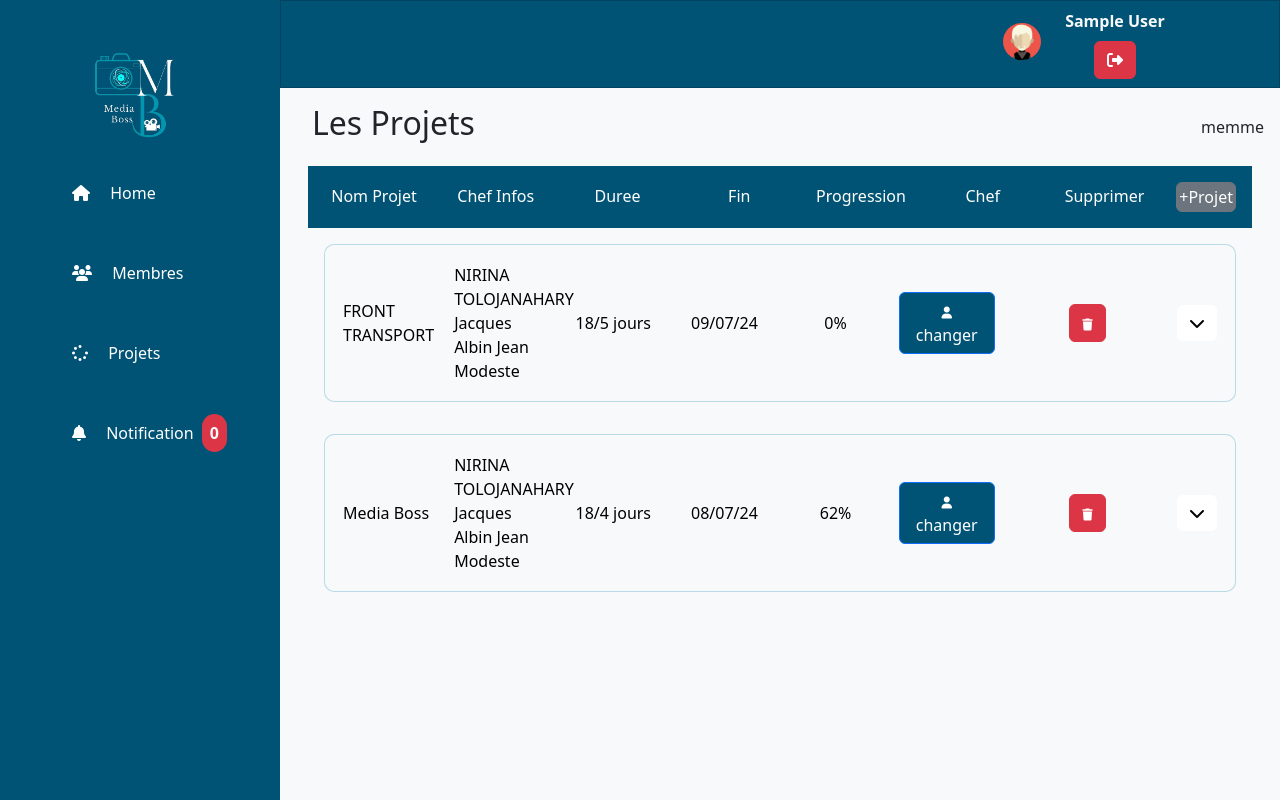
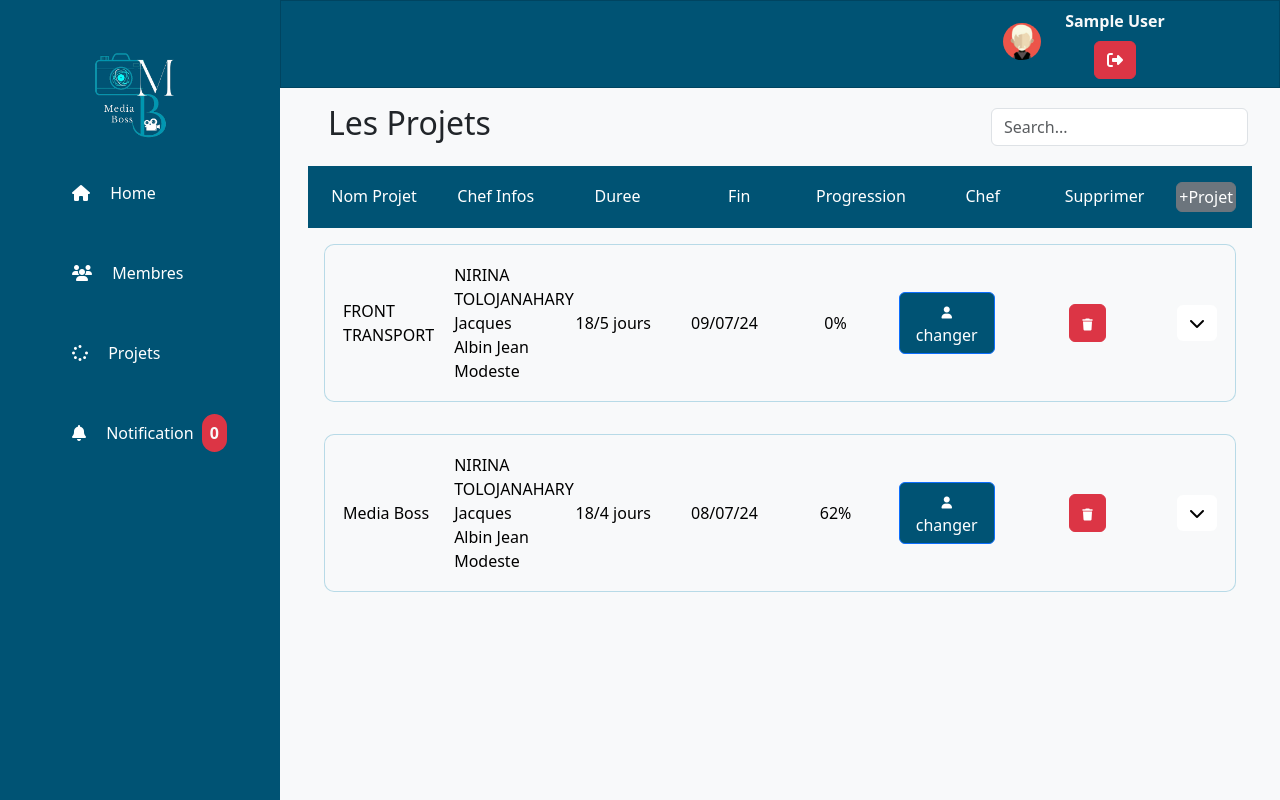
Before and after one commit to Deste-Mo/dash-boss, a PHP site: page /views/projets.php in a window 1280 px wide. Run offline with PHP 8.4, Linux system fonts and the light colour scheme; the visitor is signed in with stand-in values (Sample User, id 1); data comes from the database, SQL or seed files in the repository; data that the repository does not hold is empty.

Commit message:
search option

```diff
--- a/components/pages/projets.php
+++ b/components/pages/projets.php
@@ -1,15 +1,23 @@
-<?php $rech = "";
+<?php
+$rech = isset($_POST['search']) ? $_POST['search'] : "";
 $projets = getProjets($conn, $rech);
 ?>
 <div class="page-wrapper px-3" id="listProjet">
-    <div class="d-flex justify-content-between align-items-center">
-        <h2 style="text-align:center;" class="p-3">Les Projets</h2>
-        <div>
-            memme
-        </div>
-    </div>
 
 
+    <div class="page-wrapper px-3" id="listProjet">
+        <div class="d-flex justify-content-between align-items-center">
+            <h2 style="text-align:center;" class="p-3">Les Projets</h2>
+            <form method="post">
+                <div class="form-input">
+                    <input type="search" class="form-control" name="search" placeholder="Search...">
+                    <!-- <button type="submit" class="btn btn-primary">Search</button> -->
+                </div>
+            </form>
+        </div>
+
+    </div>
+    <?php if (!empty($projets)): ?>
 
     <!-- Modal pour affecter les personnel a des taches-->
     <div class="modal fade" id="modalId" tabindex="-1" data-bs-backdrop="static" data-bs-keyboard="false" role="dialog" aria-labelledby="modalTitleId" aria-hidden="true">
@@ -370,6 +378,7 @@ $projets = getProjets($conn, $rech);
             </div>
         <?php endforeach; ?>
     </div>
+    <?php endif; ?>
 
     <script>
         var usersModal = document.getElementById('modaltache');
```
